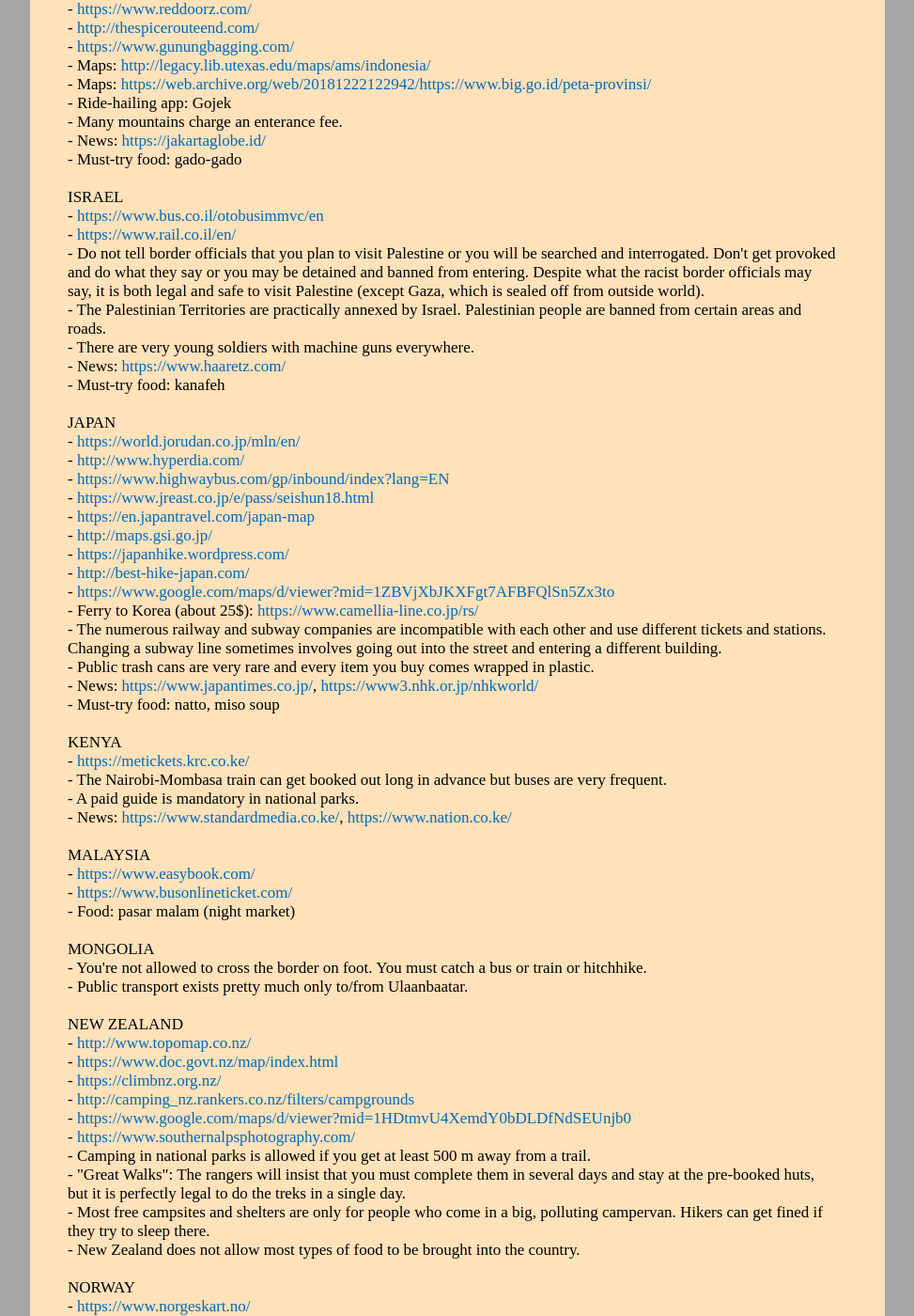
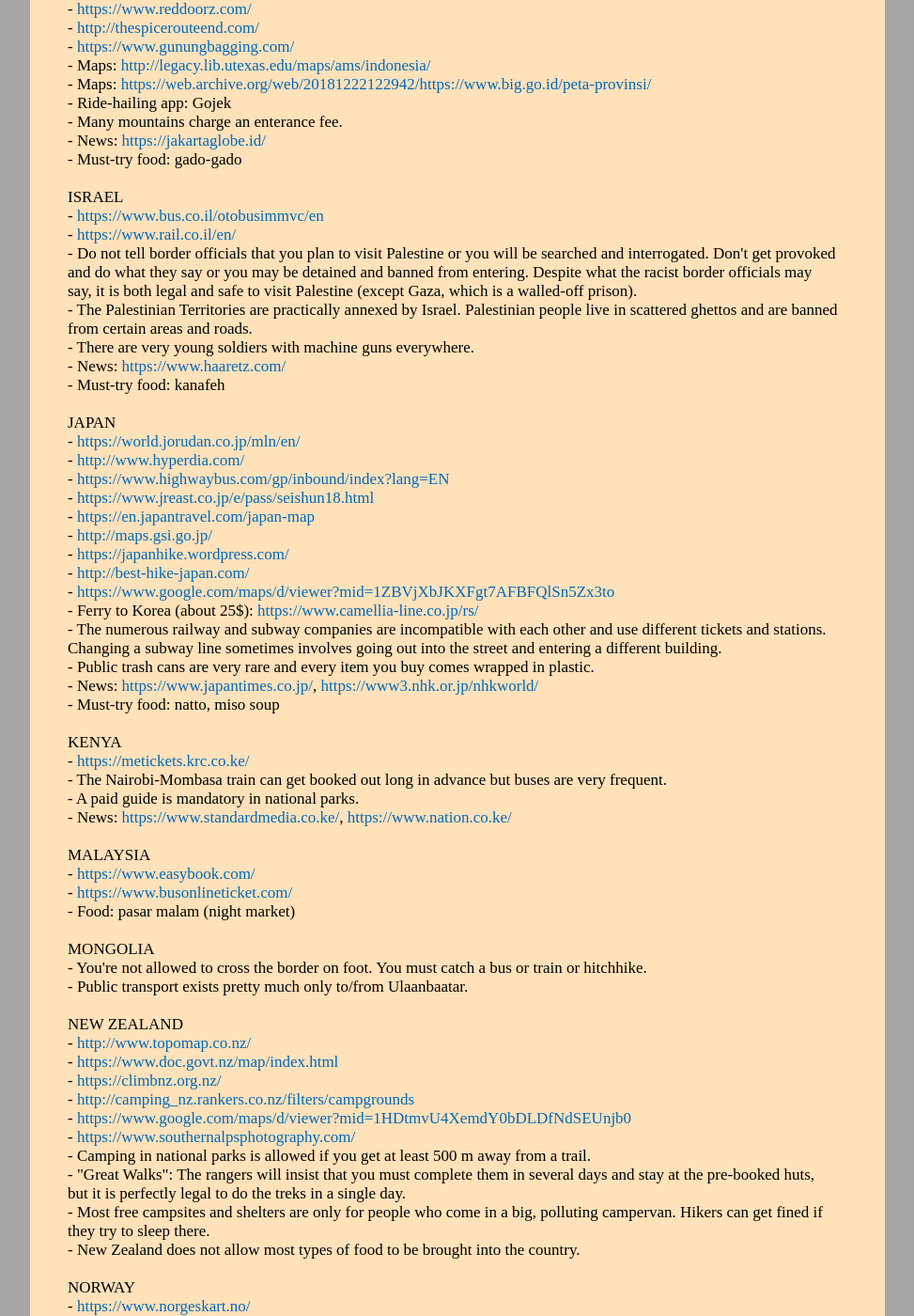
Before and after one commit to witbag/witbag.github.io, a Jekyll site: the page built from travel/notes.html, in a window 1280 px wide and 1400 px high, scrolled down 2729 px. Shown: the whole window at 94% size, without its empty margins (153-1126 px from the left). Built offline with Jekyll 4.4.1, drawn with Linux system fonts in a browser that asks for light colours; some of the changed text lies outside the part shown.

Commit message:
Update notes.html

```diff
--- a/travel/notes.html
+++ b/travel/notes.html
@@ -136,8 +136,8 @@
 ISRAEL<br>
 - <a href="https://www.bus.co.il/otobusimmvc/en" target=_blank>https://www.bus.co.il/otobusimmvc/en</a><br />
 - <a href="https://www.rail.co.il/en/" target=_blank>https://www.rail.co.il/en/</a><br />
-- Do not tell border officials that you plan to visit Palestine or you will be searched and interrogated. Don't get provoked and do what they say or you may be detained and banned from entering. Despite what the racist border officials may say, it is both legal and safe to visit Palestine (except Gaza, which is sealed off from outside world).<br>
-- The Palestinian Territories are practically annexed by Israel. Palestinian people are banned from certain areas and roads.<br>
+- Do not tell border officials that you plan to visit Palestine or you will be searched and interrogated. Don't get provoked and do what they say or you may be detained and banned from entering. Despite what the racist border officials may say, it is both legal and safe to visit Palestine (except Gaza, which is a walled-off prison).<br>
+- The Palestinian Territories are practically annexed by Israel. Palestinian people live in scattered ghettos and are banned from certain areas and roads.<br>
 - There are very young soldiers with machine guns everywhere.<br>
 - News: <a href="https://www.haaretz.com/" target=_blank>https://www.haaretz.com/</a><br />
 - Must-try food: kanafeh<br>
```
Also changed, not shown: other parts of travel/notes.html (+1 -1 lines).
